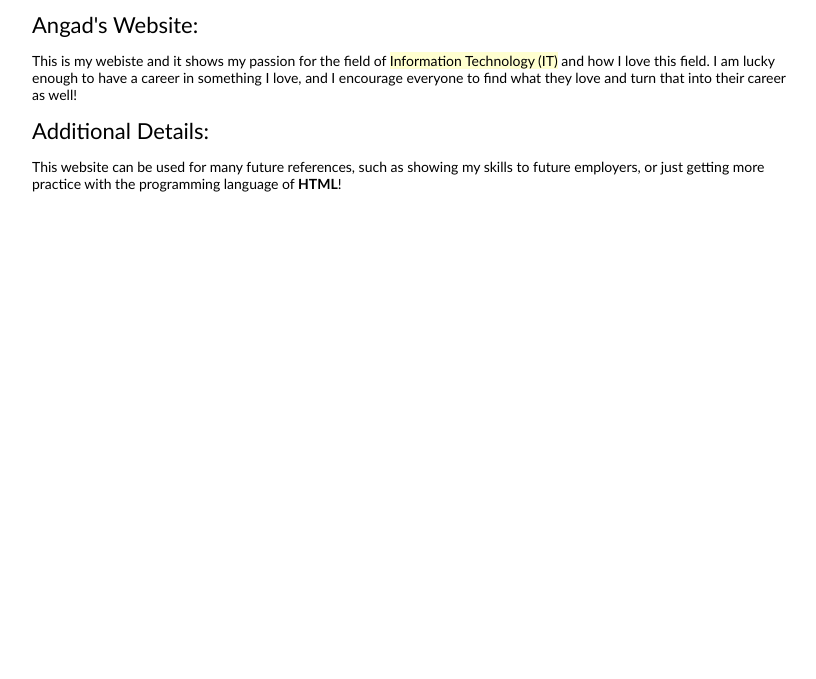
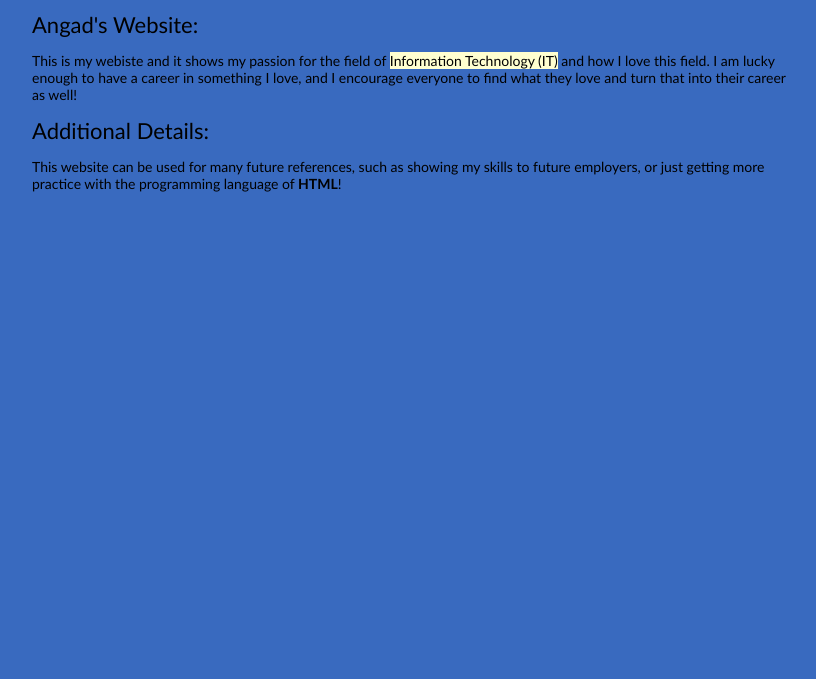
Before and after one commit to 11Angad1/IamAngad, a plain HTML site: page index.html in a window 1280 px wide. Shown: the part 121-800 px from the top of the page, without its empty margins (228-1044 px from the left). Drawn offline with Linux system fonts and the light colour scheme.

Commit message:
Update stylesheet.css

```diff
--- a/stylesheet.css
+++ b/stylesheet.css
@@ -133,3 +133,7 @@ h2 {
 span.highlight {
   background-color: #ffffd0;
 }
+
+body {
+  background-color: #396abf;
+}
```
